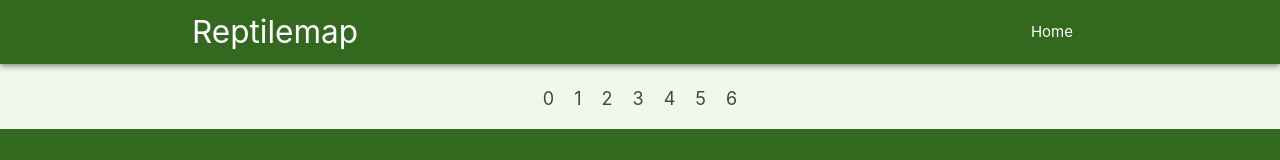
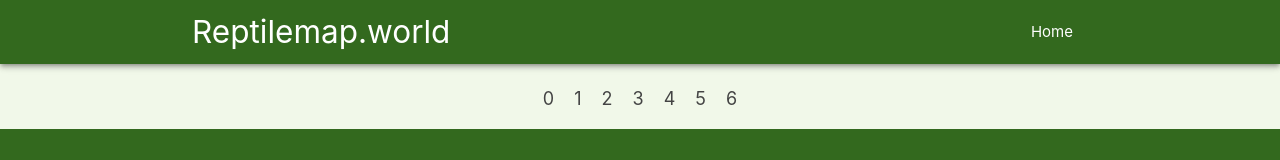
Before and after one commit to reptilemap/frontend, a plain HTML site: page stories.html in a window 1280 px wide. Shown: the top 160 px of the page. Drawn offline with nearby package versions, Linux system fonts and the light colour scheme.

Commit message:
changed to reptilemap.world

```diff
--- a/stories.html
+++ b/stories.html
@@ -3,7 +3,7 @@
 <head>
     <meta charset="UTF-8">
     <meta name="viewport" content="width=device-width, initial-scale=1.0">
-    <title>Blog Post</title>
+    <title>Reptilemap.world</title>
     <link rel="stylesheet" href="https://cdnjs.cloudflare.com/ajax/libs/materialize/1.0.0/css/materialize.min.css">
     <script src="https://cdnjs.cloudflare.com/ajax/libs/materialize/1.0.0/js/materialize.min.js"></script>
     <link href="https://fonts.googleapis.com/icon?family=Material+Icons" rel="stylesheet">
@@ -27,7 +27,7 @@
 
     <nav id="home" class="light-green darken-4 z-depth-2">
         <div class="nav-wrapper navcontainer">
-                            <a href="index.html" class="brand-logo">Reptilemap</a>
+                            <a href="index.html" class="brand-logo">Reptilemap.world</a>
                             <a href="#" data-target="mobile-demo" class="sidenav-trigger"><i class="material-icons">menu</i></a>
                             <ul class="right hide-on-med-and-down">
                                 <li><a href="index.html">Home</a></li>
```
